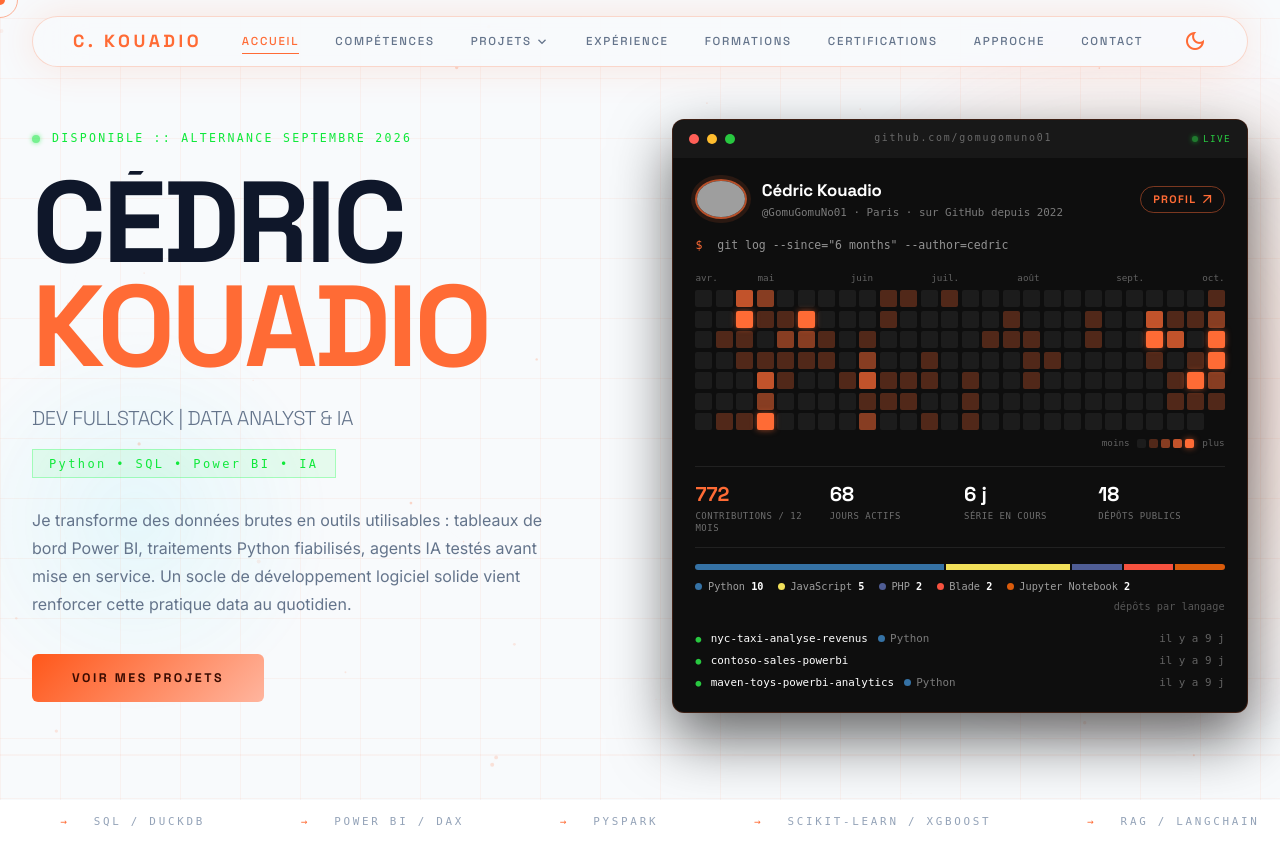
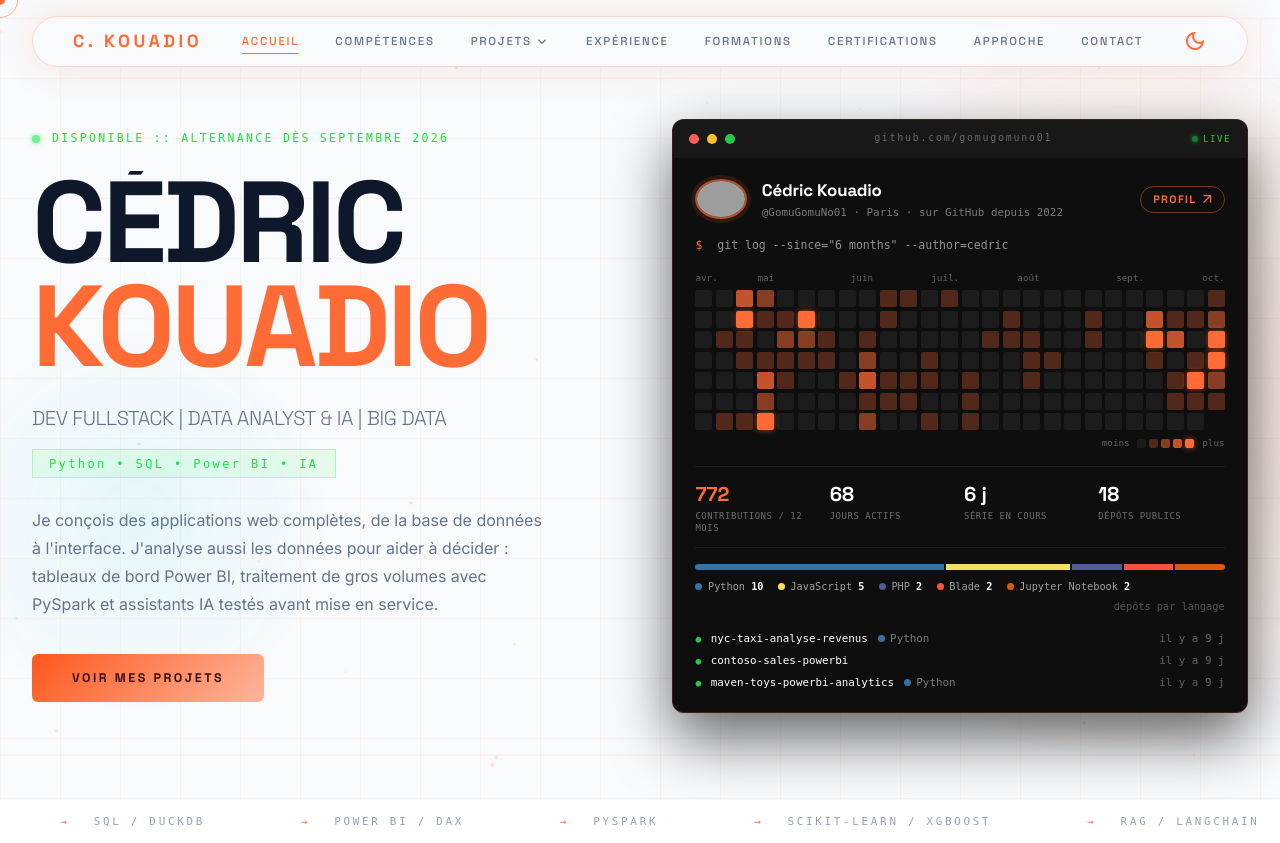
Before and after one commit to GomuGomuNo01/cv, a Django app: page / in a window 1280 px wide. Shown: the top 843 px of the page. Run offline with Django 5.2, Linux system fonts and the light colour scheme; data comes from the database, SQL or seed files in the repository; data that the repository does not hold is empty; some libraries are stand-ins or nearby versions; grey boxes are pictures that could not be loaded.

Commit message:
Mini-CRM: nouveau texte et vidéo de présentation; hero: Big Data, disponibilité dès septembre 2026, accroche reformulée
Co-Authored-By: Claude Opus 5.5 <noreply@anthropic.com>

```diff
--- a/core/templates/core/index.html
+++ b/core/templates/core/index.html
@@ -3,7 +3,7 @@
 <head>
 <meta charset="utf-8"/>
 <meta content="width=device-width, initial-scale=1.0" name="viewport"/>
-<title>Cédric Kouadio &middot; Dev Fullstack | Data Analyst &amp; IA</title>
+<title>Cédric Kouadio &middot; Dev Fullstack | Data Analyst &amp; IA | Big Data</title>
 <meta name="description" content="Portfolio de Cédric Kouadio, étudiant en Master IA &amp; Big Data, Data Analyst et développeur en alternance."/>
 <script src="https://cdn.tailwindcss.com?plugins=forms,container-queries"></script>
 <link href="https://fonts.googleapis.com/css2?family=Space+Grotesk:wght@300;400;500;600;700&family=Inter:wght@300;400;500;600&display=swap" rel="stylesheet"/>
@@ -444,17 +444,17 @@ footer{background:var(--bg2);border-top:.5px solid var(--bg3);padding:4rem 2rem;
         <div>
             <div style="display:flex;align-items:center;gap:.75rem;margin-bottom:1.5rem;animation:fadeUp .6s .2s both;">
                 <div class="status-dot"></div>
-                <span style="font-family:monospace;font-size:.72rem;letter-spacing:.2em;text-transform:uppercase;color:var(--green);">DISPONIBLE :: ALTERNANCE SEPTEMBRE 2026</span>
+                <span style="font-family:monospace;font-size:.72rem;letter-spacing:.2em;text-transform:uppercase;color:var(--green);">DISPONIBLE :: ALTERNANCE DÈS SEPTEMBRE 2026</span>
             </div>
             <h1 class="hero-title">
                 <span class="hero-title-line"><span class="hero-title-inner">Cédric</span></span>
                 <span class="hero-title-line"><span class="hero-title-inner accent-text hero-name">Kouadio</span></span>
             </h1>
-            <p class="hero-subtitle" style="margin-top:1.5rem;margin-bottom:1rem;">Dev Fullstack | Data Analyst &amp; IA</p>
+            <p class="hero-subtitle" style="margin-top:1.5rem;margin-bottom:1rem;"><span style="white-space:nowrap;">Dev Fullstack</span> | <span style="white-space:nowrap;">Data Analyst &amp; IA</span> | <span style="white-space:nowrap;">Big Data</span></p>
             <span class="tag-badge">Python • SQL • Power BI • IA</span>
             <p class="hero-desc" style="margin:1.75rem 0 2.25rem;">
-                Je transforme des données brutes en outils utilisables&nbsp;: tableaux de bord Power BI, traitements Python fiabilisés, agents IA testés avant mise en service.
-                Un socle de développement logiciel solide vient renforcer cette pratique data au quotidien.
+                Je conçois des applications web complètes, de la base de données à l'interface.
+                J'analyse aussi les données pour aider à décider&nbsp;: tableaux de bord Power BI, traitement de gros volumes avec PySpark et assistants IA testés avant mise en service.
             </p>
             <div style="display:flex;gap:1rem;flex-wrap:wrap;animation:fadeUp .6s 1.05s both;">
                 <button class="btn-primary" onclick="document.getElementById('projects').scrollIntoView({behavior:'smooth'})">Voir mes projets</button>
```
Also changed, not shown: core/migrations/0063_mini_crm_text_and_video.py (added), media/projects/mini-crm-poster.webp (added), 1 other file.
